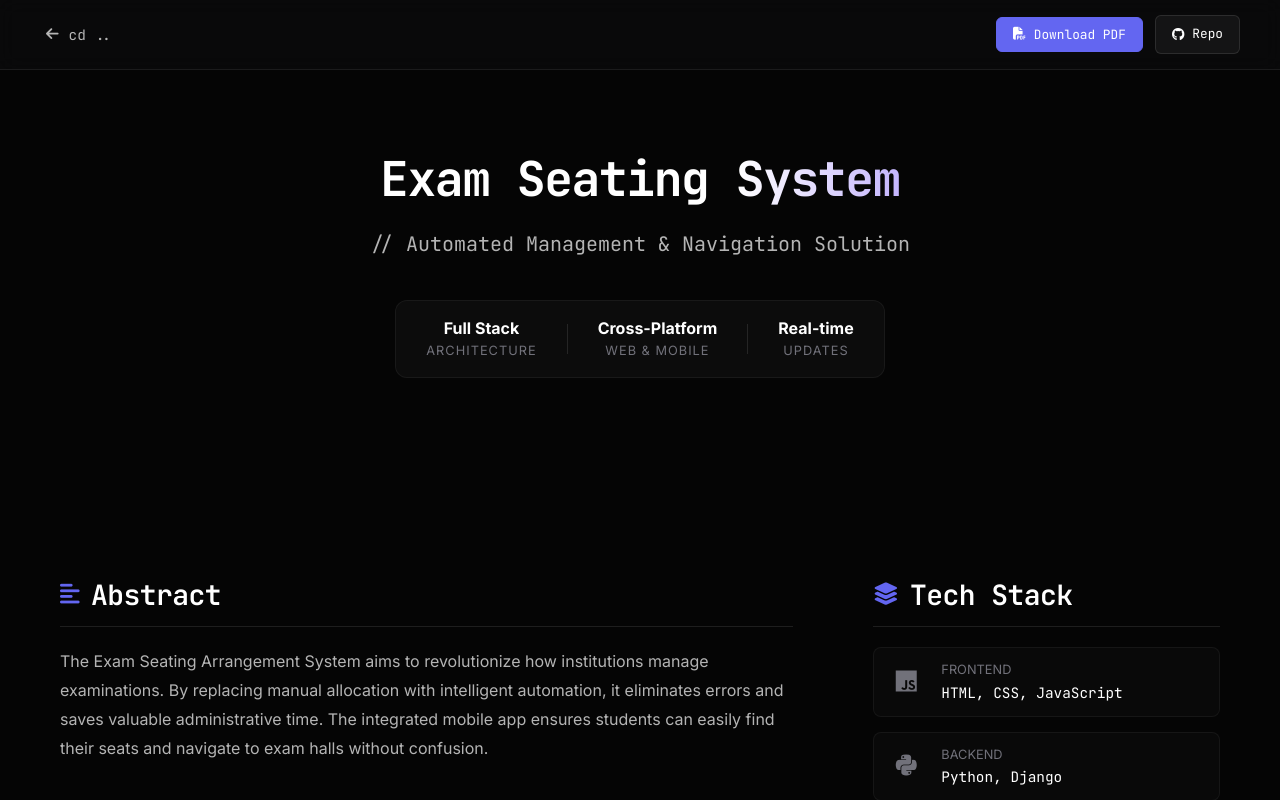
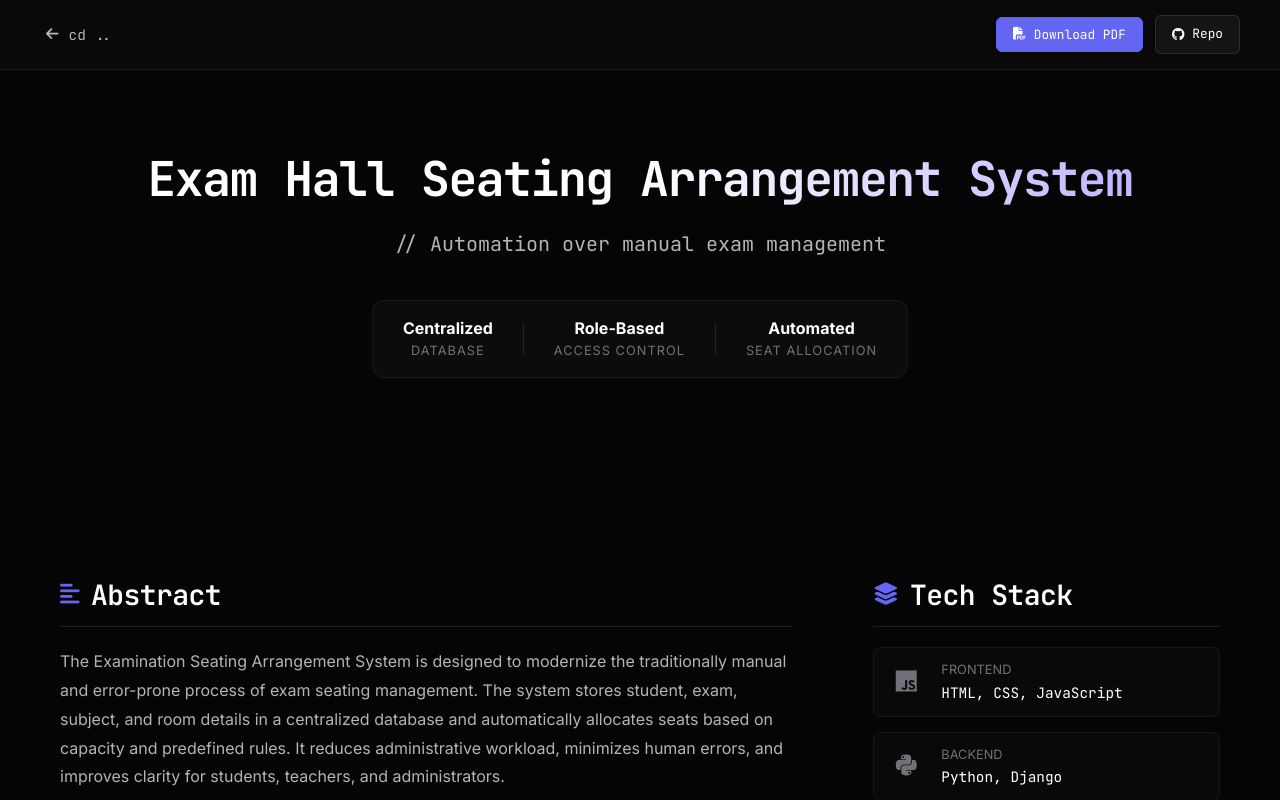
Before and after one commit to Athulprgm/My-portfolio, a React (Vite) app: page /project/1 in a window 1280 px wide. Built offline with nearby package versions, Linux system fonts and the light colour scheme.

Commit message:
update: Refine project data and descriptions

```diff
--- a/src/data/projectsData.js
+++ b/src/data/projectsData.js
@@ -1,56 +1,62 @@
 export const projectsData = [
   {
     id: 1,
-    title: "Exam Seat Arrangement System",
+    title: "Exam Hall Seating Arrangement System",
     description:
-      "A comprehensive exam management system with automated seating allocation, real-time notifications, and navigation assistance. Built with Django backend and Flutter mobile app.",
+      "An automated system to manage exam hall seating, schedules, and notifications. Replaces manual processes with a centralized database and role-based access for admins, teachers, and students.",
     image:
       "/web-development-programming-and-code-testing-ui-concept-with-laptop-displaying-futuristic.webp",
-    tags: ["Django", "Flutter", "PostgreSQL", "Python"],
+    tags: ["Python", "Django", "MySQL", "Flutter", "Web App"],
     hasDetails: true,
+
     detailData: {
-      heroTitle: "Exam Seating",
-      heroSubject: "System",
-      tagline: "// Automated Management & Navigation Solution",
+      heroTitle: "Exam Hall Seating",
+      heroSubject: "Arrangement System",
+      tagline: "// Automation over manual exam management",
+
       stats: [
-        { val: "Full Stack", label: "Architecture" },
-        { val: "Cross-Platform", label: "Web & Mobile" },
-        { val: "Real-time", label: "Updates" },
+        { val: "Centralized", label: "Database" },
+        { val: "Role-Based", label: "Access Control" },
+        { val: "Automated", label: "Seat Allocation" },
       ],
+
       abstract:
-        "The Exam Seating Arrangement System aims to revolutionize how institutions manage examinations. By replacing manual allocation with intelligent automation, it eliminates errors and saves valuable administrative time. The integrated mobile app ensures students can easily find their seats and navigate to exam halls without confusion.",
+        "The Examination Seating Arrangement System is designed to modernize the traditionally manual and error-prone process of exam seating management. The system stores student, exam, subject, and room details in a centralized database and automatically allocates seats based on capacity and predefined rules. It reduces administrative workload, minimizes human errors, and improves clarity for students, teachers, and administrators.",
+
       gallery: [
         "/project-img/Screenshot 2025-10-31 182323.png",
         "/project-img/Screenshot 2025-10-31 182349.png",
         "/project-img/Screenshot 2025-10-31 182448.png",
         "/project-img/Screenshot 2025-10-31 182506.png",
       ],
+
       features: [
         {
-          title: "Automated Allocation",
-          desc: "Smart algorithms to assign students to halls based on capacity and branch.",
+          title: "Automated Seat Allocation",
+          desc: "Generates seating arrangements based on room capacity, subjects, and student data.",
         },
         {
-          title: "Centralized DB",
-          desc: "Securely stores student, exam, and seating data.",
+          title: "Centralized Data Management",
+          desc: "Stores students, exams, rooms, teachers, and schedules securely in one system.",
         },
         {
-          title: "Role-Based Access",
-          desc: "Distinct portals for Admins, Teachers, and Students.",
+          title: "Role-Based Login",
+          desc: "Separate access for Admin, Teacher, Student, and Navigation modules.",
         },
         {
-          title: "Real-time Alerts",
-          desc: "Instant notifications for exam schedules and room numbers.",
+          title: "Exam Schedule Alerts",
+          desc: "Students can view exam schedules and assigned seating information.",
         },
         {
           title: "Room Navigation",
-          desc: "Visual guides to help students locate exam halls.",
+          desc: "Helps users identify exam halls and room locations within the campus.",
         },
         {
-          title: "Cross-Platform",
-          desc: "Seamless experience on web and mobile devices.",
+          title: "Reduced Manual Errors",
+          desc: "Eliminates time-consuming manual seating preparation and mistakes.",
         },
       ],
+
       technologies: [
         {
           name: "Frontend",
@@ -62,46 +68,75 @@ export const projectsData = [
           stack: "Python, Django",
           icon: "fa-brands fa-python",
         },
-        { name: "Database", stack: "PostgreSQL", icon: "fa-solid fa-database" },
-        { name: "Mobile", stack: "Flutter", icon: "fa-brands fa-android" },
+        {
+          name: "Database",
+          stack: "MySQL",
+          icon: "fa-solid fa-database",
+        },
+        {
+          name: "Mobile App",
+          stack: "Flutter",
+          icon: "fa-brands fa-android",
+        },
       ],
+
       modules: [
         {
-          title: "Admin",
-          items: ["Manage Schedules", "Allocate Rooms", "Teacher Assignment"],
+          title: "Admin Module",
+          items: [
+            "Login",
+            "Arrange Seats",
+            "Add & Manage Teachers",
+            "Add & Manage Classes",
+            "View Malpractice Reports",
+            "Send Notifications",
+          ],
         },
         {
-          title: "Teacher",
-          items: ["View Assignments", "Monitor Seating", "Report Issues"],
+          title: "Teacher Module",
+          items: [
+            "Login",
+            "View Allocated Exam Halls",
+            "Report Malpractice",
+            "Room Navigation",
+          ],
         },
         {
-          title: "Student",
-          items: ["Check Schedule", "Find Seat", "Get Notifications"],
+          title: "Student Module",
+          items: [
+            "Login & Registration",
+            "View Exam Schedule",
+            "Check Seating Arrangement",
+            "Receive Notifications",
+          ],
         },
         {
-          title: "Navigation",
-          items: ["Room Locator", "Campus Map", "Real-time Directions"],
+          title: "Navigation Module",
+          items: ["View Room Navigation", "Locate Exam Halls"],
         },
       ],
+
       repoUrl: "https://github.com/Athulprgm/Xsitz2.git",
     },
   },
+
   {
     id: 2,
     title: "Static Webpages",
     description:
-      "Beautiful and responsive static websites built with modern web technologies. Focus on clean design, optimal performance, and great user experience.",
+      "Responsive static websites built using HTML, CSS, and JavaScript with focus on performance and clean UI.",
     image:
       "/web-development-programming-and-code-testing-ui-concept-with-laptop-displaying-futuristic.webp",
     tags: ["HTML", "CSS", "JavaScript"],
     hasDetails: false,
     detailData: null,
   },
+
   {
     id: 3,
     title: "Calculator Web Application",
     description:
-      "A fully functional calculator web application with modern UI/UX design. Features include basic arithmetic operations, memory functions, and responsive design.",
+      "A responsive calculator web app with modern UI supporting basic arithmetic operations.",
     image:
       "/web-development-programming-and-code-testing-ui-concept-with-laptop-displaying-futuristic.webp",
     tags: ["React", "JavaScript", "CSS"],
```
